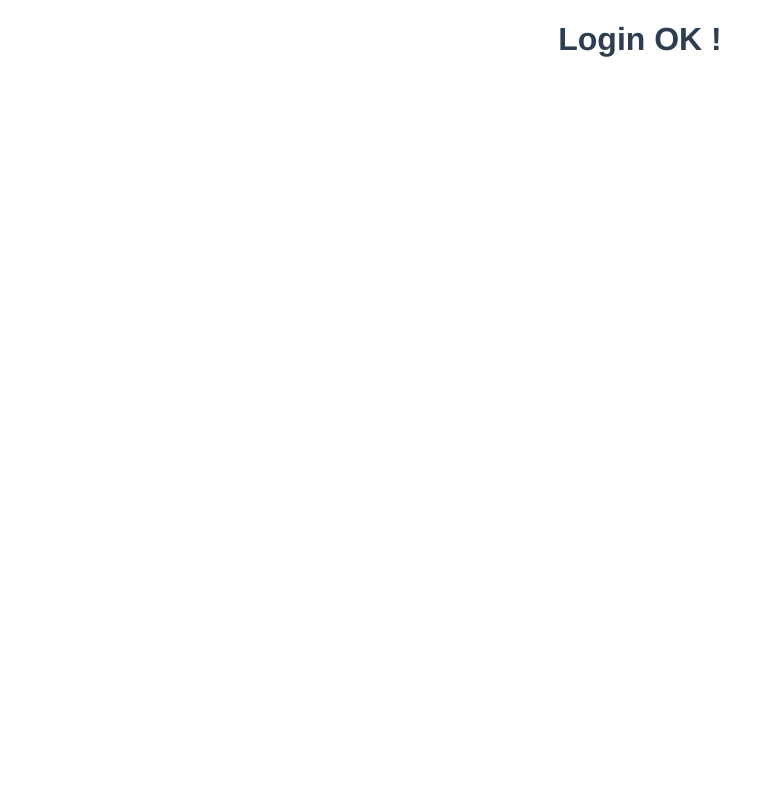
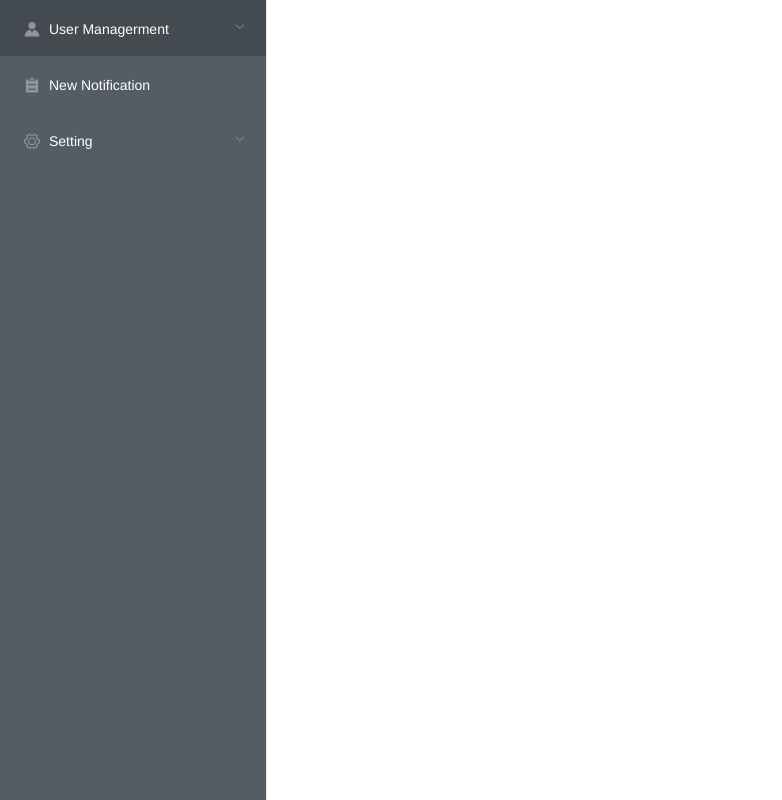
Before and after one commit to tuanvipandpro/HCI_Admin, a Vue app in the folder hci-admin/: page /#/home in a window 1280 px wide. Shown: the whole page, without its empty margins (0-782 px from the left). Built offline with nearby package versions, Linux system fonts and the light colour scheme.

Commit message:
Add Home

```diff
--- a/hci-admin/index.html
+++ b/hci-admin/index.html
@@ -1,9 +1,10 @@
 <!DOCTYPE html>
 <html>
   <head>
+    <link rel="icon" href="static/favicon.png" type="image/png" />
     <meta charset="utf-8">
     <meta name="viewport" content="width=device-width,initial-scale=1.0">
-    <title>hci-admin</title>
+    <title>Dashboard</title>
   </head>
   <body>
     <div id="app"></div>
--- a/hci-admin/src/App.vue
+++ b/hci-admin/src/App.vue
@@ -20,9 +20,9 @@ export default {
   color: #2c3e50;
   margin: 0;
   padding: 0;
-  text-align: center;
+  /* text-align: center;
   display: flex;
-  justify-content: center;
+  justify-content: center; */
 }
 
 body{
--- a/hci-admin/src/components/Home.vue
+++ b/hci-admin/src/components/Home.vue
@@ -1,15 +1,90 @@
 !<template>
-  <h1>Login OK !</h1>
+  <div id="home">
+    <el-row style="text-align: left;">
+      <el-col :span='5'>
+        <el-menu
+           active-text-color="#ffd04b"
+           background-color="#545c64"
+           text-color="#ffffff"
+           class="el-menu-vertical-demo"
+           style="min-height: 100vh;"
+        >
+          <el-submenu index="1">
+            <template slot="title">
+              <i class="el-icon-s-custom"></i>
+              <span>User Managerment</span>
+            </template>
+            <el-menu-item index="1-1">Active User</el-menu-item>
+            <el-menu-item index="1-2">Ban User</el-menu-item>
+          </el-submenu>
+          <el-menu-item index="2">
+            <i class="el-icon-s-order"></i>
+            <span>New Notification</span>
+          </el-menu-item>
+          <el-submenu index="3">
+            <template slot="title">
+              <i class="el-icon-setting"></i>
+              <span>Setting</span>
+            </template>
+            <el-menu-item index="3-1">Change Password</el-menu-item>
+            <el-menu-item index="3-2" @click="doLogout">Logout</el-menu-item>
+          </el-submenu>
+        </el-menu>
+      </el-col>
+    </el-row>
+  </div>
 </template>
 
 <script>
 export default {
+  mounted () {
+    this.$message({
+      showClose: true,
+      message: 'Welcome back, ' + this.$route.query.username,
+      type: 'success'
+    })
+  },
+  methods: {
+    doLogout () {
+      const loading = this.$loading({
+        lock: true,
+        spinner: 'el-icon-loading',
+        text: 'Loading',
+        background: 'rgba(0, 0, 0, 0.7)'
+      })
 
+      setTimeout(() => {
+        // Todo
+        this.transitTo('/', undefined)
+        loading.close()
+      }, 2000)
+    },
+    /**
+     * Transit to another component
+     * @param path
+     * @param data
+     */
+    transitTo (path, data) {
+      const param = {
+        path: path,
+        query: data
+      }
+      this.$router.push(param)
+    },
+    /**
+     * Show default message
+     * @param message
+     * @param type
+     */
+    showMessage (message, type) {
+      this.$message({
+        message: message,
+        type: type
+      })
+    }
+  }
 }
 </script>
 
 <style>
-    body {
-        background-color: #ffffff;
-    }
 </style>
--- a/hci-admin/src/components/Login.vue
+++ b/hci-admin/src/components/Login.vue
@@ -1,6 +1,6 @@
 !<template>
-    <div id="login-form">
-        <el-card>
+    <div id="login-container">
+        <el-card id="login-form">
             <h1>Login</h1>
             <el-form>
                 <el-form-item>
@@ -25,28 +25,76 @@ export default {
         username: '',
         password: ''
       },
+      fullscreenLoading: false,
       btnLabel: 'Logins'
     }
   },
   methods: {
     showForm () {
-      console.log(this.formData)
+      const loading = this.$loading({
+        lock: true,
+        spinner: 'el-icon-loading',
+        text: 'Loading',
+        background: 'rgba(0, 0, 0, 0.7)'
+      })
 
+      setTimeout(() => {
+        // Todo
+        this.checkLogin()
+        loading.close()
+      }, 2000)
+    },
+    /**
+     * Check Login
+     */
+    checkLogin () {
       if (this.formData.username === 'leminhtuan' && this.formData.password === '1') {
-        this.$router.push('/home')
+        this.transitTo('/home', {username: this.formData.username})
       } else {
-        this.$message('Username or Password is incorrect !!!!')
+        this.showMessage('Sorry, username or password is incorrect !', 'warning')
       }
+    },
+    /**
+     * Transit to another component
+     * @param path
+     * @param data
+     */
+    transitTo (path, data) {
+      const param = {
+        path: path,
+        query: data
+      }
+      this.$router.push(param)
+    },
+    /**
+     * Show default message
+     * @param message
+     * @param type
+     */
+    showMessage (message, type) {
+      this.$message({
+        message: message,
+        type: type
+      })
     }
   }
 }
 </script>
 <style>
+    #login-container {
+      width: 100%;
+      height: 100vh;
+      background-color: azure;
+      position: relative;
+      /* center */
+      display: flex;
+      justify-content: center;
+      /* align-items: center; */
+    }
+
     #login-form {
-        margin-top: 20vh;
-        width: 30%;
-    }
-    body {
-        background-color: #2d3436;
+        margin-top: 25vh;
+        width: 22vw;
+        height: 35vh;
     }
 </style>
```
Also changed, not shown: hci-admin/src/assets/logo.png (deleted), hci-admin/static/favicon.png (added).
